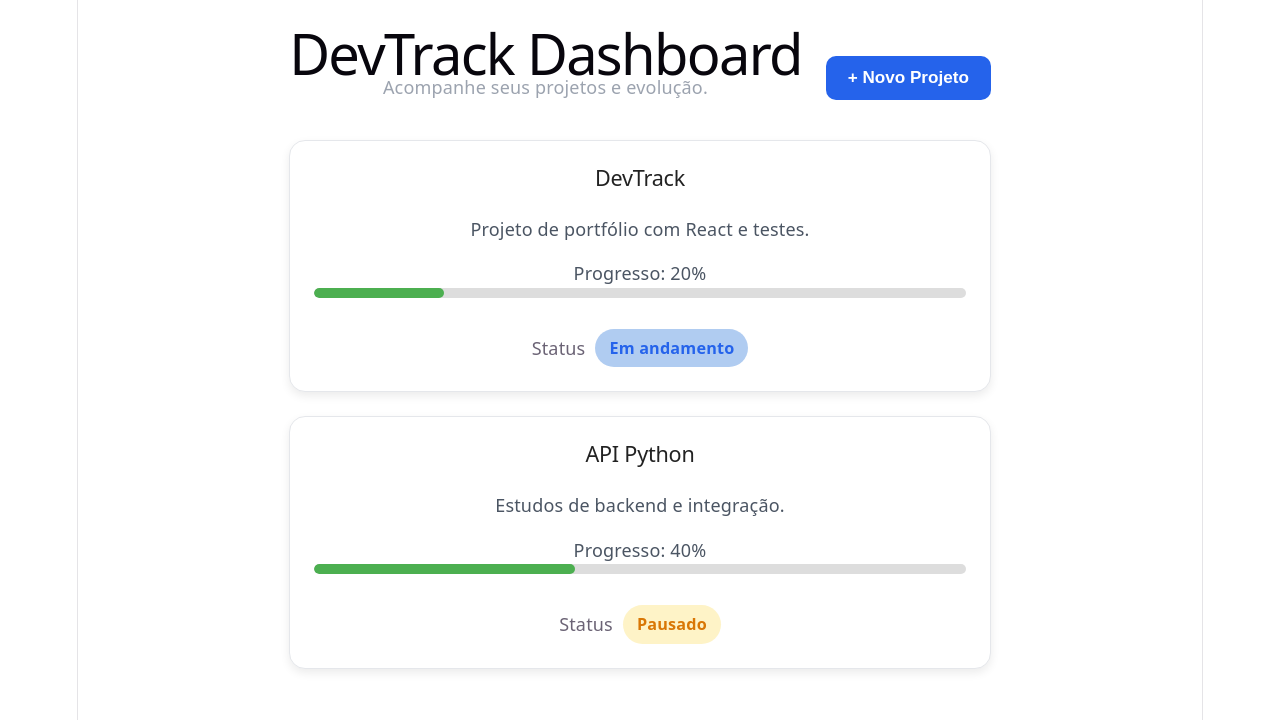
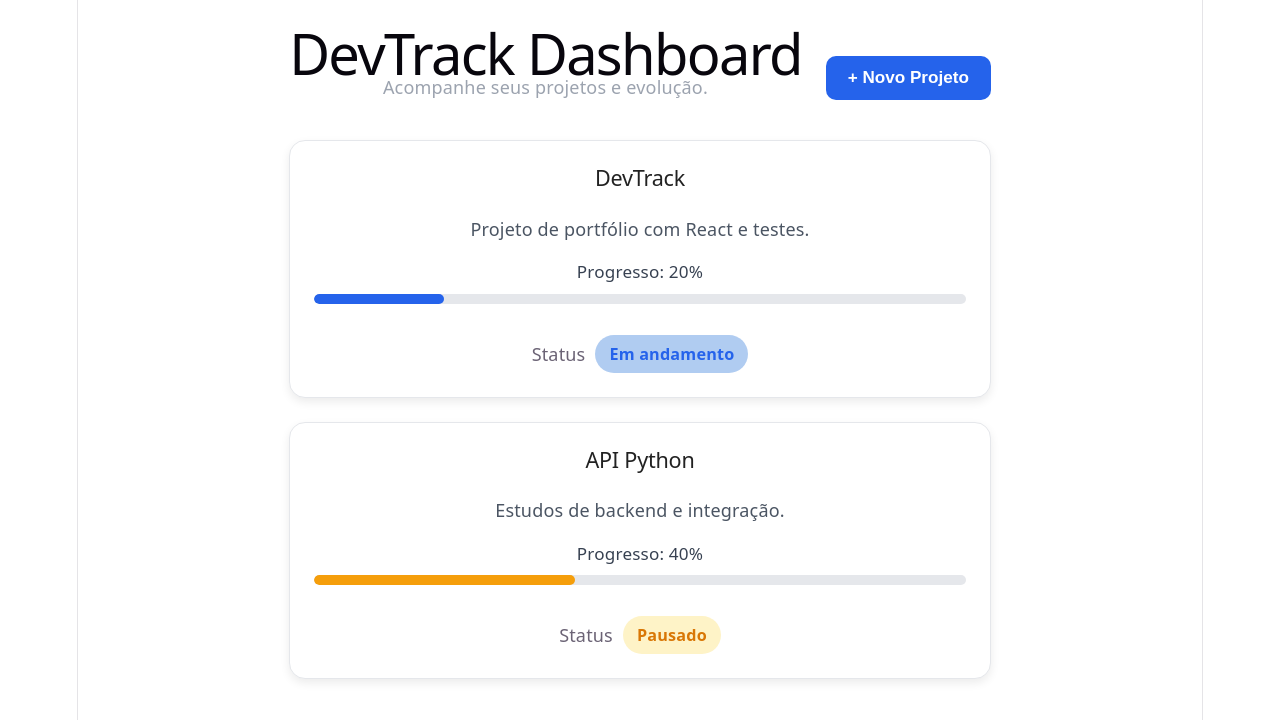
Before and after one commit to nicolasathayde/devtrack, a React (Vite) app: page / in a window 1280 px wide. Shown: the top 720 px of the page. Built offline with nearby package versions, Linux system fonts and the light colour scheme.

Commit message:
Improve progress bar visualization

```diff
--- a/src/components/ProgressBar.css
+++ b/src/components/ProgressBar.css
@@ -1,18 +1,45 @@
 .progress-container {
   width: 100%;
-}
-
-.progress-bar {
-  width: 100%;
   height: 10px;
-  background-color: #ddd;
-  border-radius: 8px;
+  background: #e5e7eb;
+  border-radius: 999px;
   overflow: hidden;
 }
 
-.progress-fill {
+
+.progress-bar {
   height: 100%;
-  background-color: #4caf50;
-  border-radius: 8px;
+  border-radius: 999px;
   transition: width 0.3s ease;
 }
+
+
+.progress-bar.low {
+  background: #9ca3af;
+}
+
+
+.progress-bar.medium {
+  background: #2563eb;
+}
+
+.progress-bar.paused {
+  background: #f59e0b;
+}
+
+.progress-bar.complete {
+  background: #22c55e;
+}
+
+.progress-wrapper {
+  display: flex;
+  flex-direction: column;
+  gap: 8px;
+}
+
+
+.progress-text {
+  font-size: 0.95rem;
+  color: #374151;
+  text-align: center;
+}
--- a/src/components/ProgressBar.jsx
+++ b/src/components/ProgressBar.jsx
@@ -1,16 +1,33 @@
 import './ProgressBar.css'
 
-function ProgressBar({ progress }) {
+function ProgressBar({ progress, status }) {
+
+  let progressClass = 'low'
+
+  if (status === 'Pausado') {
+    progressClass = 'paused'
+  }
+  else if (progress > 0 && progress < 100) {
+    progressClass = 'medium'
+  }
+  else if (progress === 100) {
+    progressClass = 'complete'
+  }
+
   return (
-    <div className="progress-container">
-      <p>Progresso: {progress}%</p>
+    <div className="progress-wrapper">
 
-      <div className="progress-bar">
+      <span className="progress-text">
+        Progresso: {progress}%
+      </span>
+
+      <div className="progress-container">
         <div
-          className="progress-fill"
+          className={`progress-bar ${progressClass}`}
           style={{ width: `${progress}%` }}
         />
       </div>
+
     </div>
   )
 }
--- a/src/components/ProjectCard.jsx
+++ b/src/components/ProjectCard.jsx
@@ -16,8 +16,10 @@ function ProjectCard({ name, description, progress, status }) {
 
       <p>{description}</p>
 
-      <ProgressBar progress={progress} />
-
+      <ProgressBar
+        progress={progress}
+        status={status}
+      />
       <div className="status-container">
         <span className="status-label">
           Status
```
